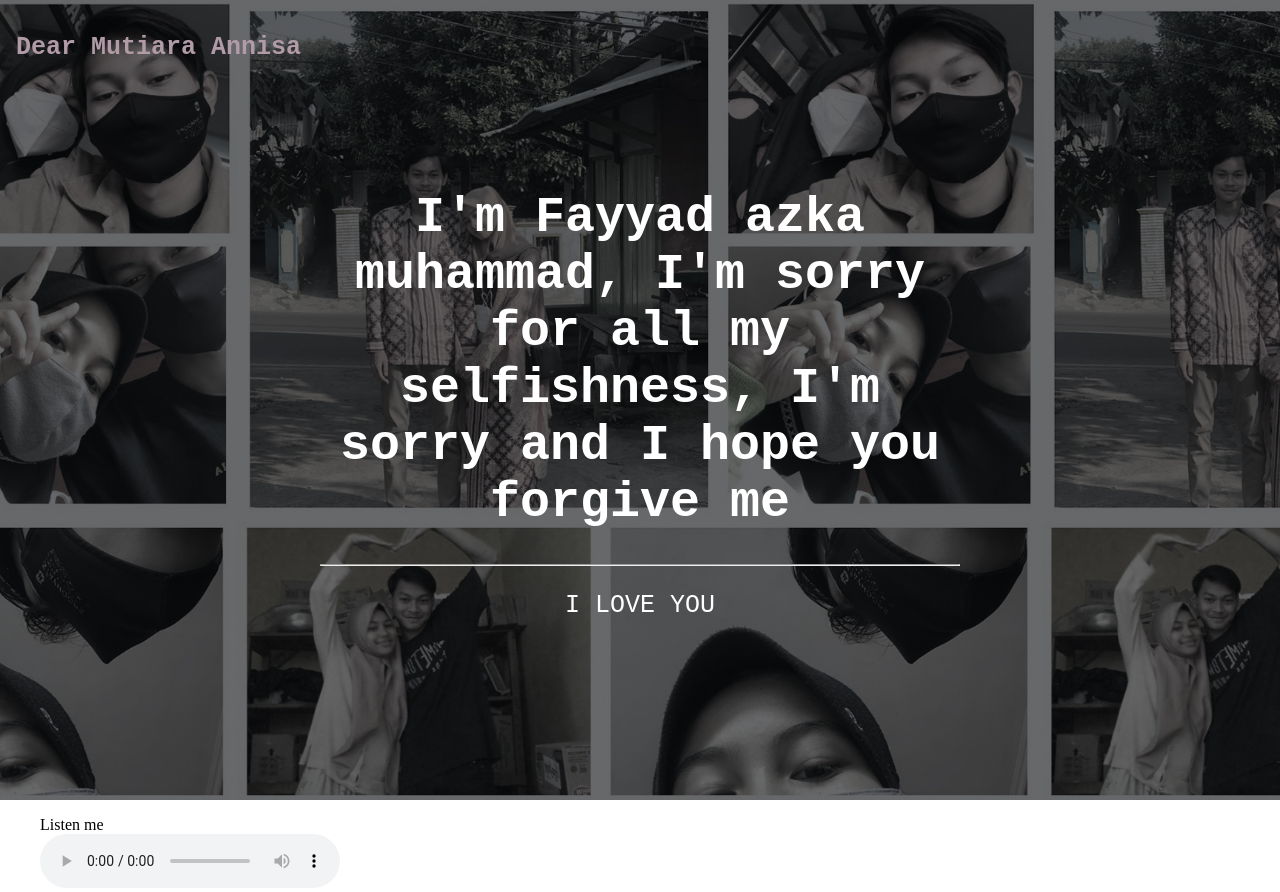
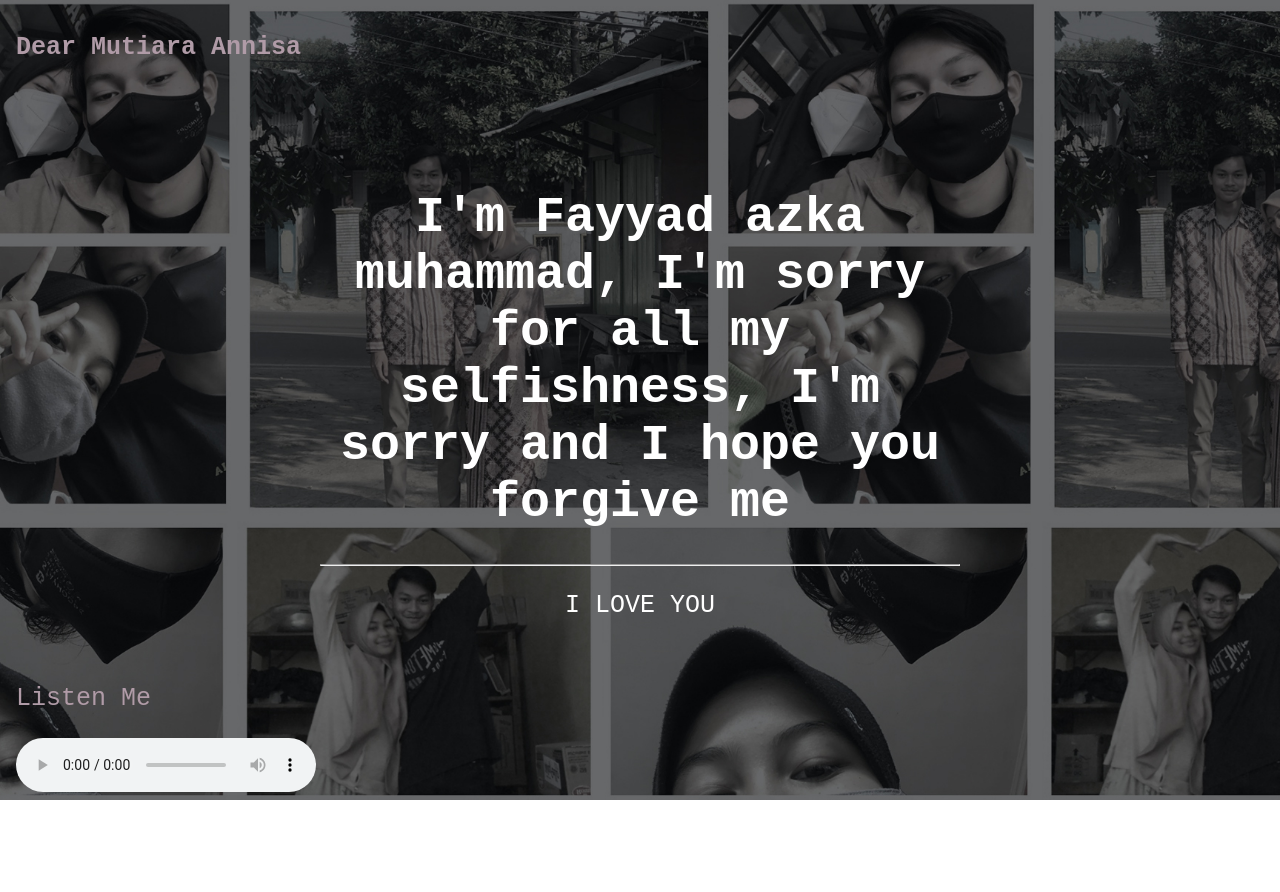
Before and after one commit to Fayyaad24/imsorry, a plain HTML site: page index.html in a window 1280 px wide. After the commit the page ends 800 px from the top, so only its background shows below. Drawn offline with Linux system fonts and the light colour scheme.

Commit message:
Update index.html

```diff
--- a/index.html
+++ b/index.html
@@ -55,18 +55,15 @@ hr {
 <p id="demo"></p>
   </div>
   <div class="bottomleft">
-    <p></p>
-  </div>
-</div>
- <figure>
-    <figcaption>Listen me</figcaption>
+    <p>Listen Me</p>
     <audio
         controls
         src="HIVI-Remaja Official Lyric Video.mp3">
             Your browser does not support the
             <code>audio</code> element.
     </audio>
-</figure>
+  </div>
+</div>
 
 </div>
 
```
